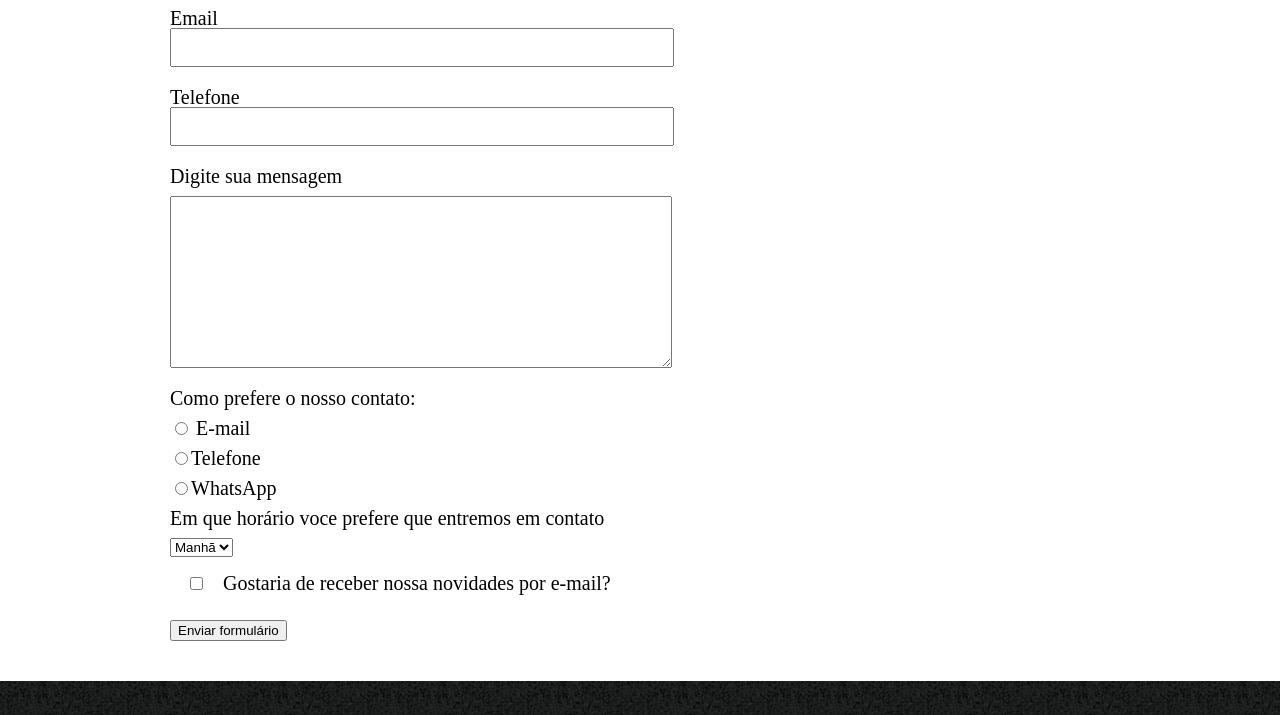
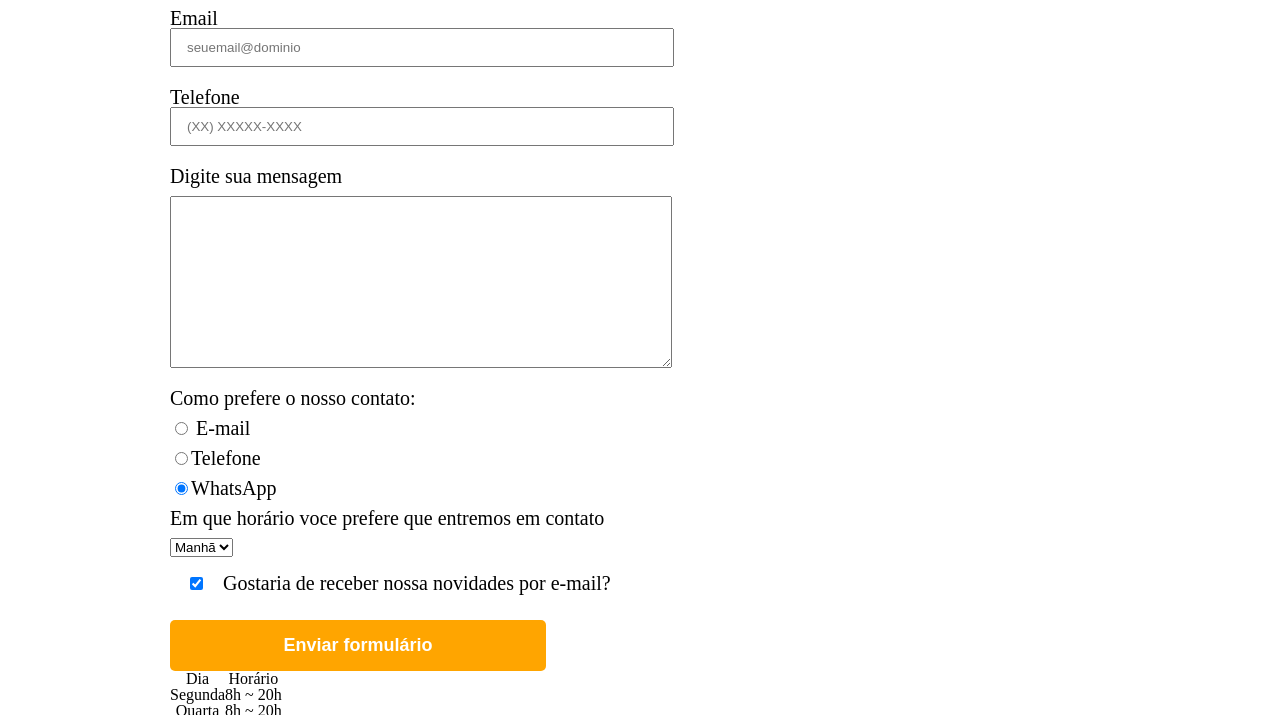
Before and after one commit to viniciushtgg/barbearia, a plain HTML site: page contato.html in a window 1280 px wide. Shown: the part 404-1119 px from the top of the page. Drawn offline with Linux system fonts and the light colour scheme.

Commit message:
Add files via upload

```diff
--- a/contato.html
+++ b/contato.html
@@ -25,13 +25,13 @@
     <main>
         <form>
             <label>Nome e sobrenome<input type="text" class="input-padrao" required></label>
-            <label>Email<input type=”email”  class="input-padrao" required></label>
-            <label>Telefone<input type=”tel”  class="input-padrao" required></label>
+            <label>Email<input type=”email” class="input-padrao" required placeholder="seuemail@dominio"></label>
+            <label>Telefone<input type=”tel” class="input-padrao" required placeholder="(XX) XXXXX-XXXX"></label>
 
             <label for="mensagem">Digite sua mensagem</label>
-            <textarea cols="70" rows="10" id="mensagem"  class="input-padrao" required></textarea>
+            <textarea cols="70" rows="10" id="mensagem" class="input-padrao" required></textarea>
 
-            <div>
+            <fieldset>
                 <label>Como prefere o nosso contato:</label>
                 <label for="radio-email"> <input type="radio" name="contato" value="email" id="radio-email">
                     E-mail</label>
@@ -39,22 +39,46 @@
                 <label for="radio-telefone"><input type="radio" name="contato" value="telefone"
                         id="radio-telefone">Telefone</label>
 
-                <label for="radio-whatsapp"><input type="radio" name="contato" value="whatsapp"
-                        id="radio-whatsapp">WhatsApp</label>
-            </div>
+                <label for="radio-whatsapp"><input type="radio" name="contato" value="whatsapp" id="radio-whatsapp"
+                        checked>WhatsApp</label>
+            </fieldset>
 
-            <div>
+            <fieldset>
                 <label>Em que horário voce prefere que entremos em contato</label>
                 <select>
                     <option>Manhã</option>
                     <option>Tarde</option>
                     <option>Noite</option>
                 </select>
-            </div>
+            </fieldset>
 
-            <label ><input type="checkbox" class="checkbox">Gostaria de receber nossa novidades por e-mail?</label>
+            <label><input type="checkbox" class="checkbox" checked>Gostaria de receber nossa novidades por
+                e-mail?</label>
 
-            <input type="submit" value="Enviar formulário">
+            <input class="enviar" type="submit" value="Enviar formulário">
+
+            <table>
+                <thead>
+                    <tr>
+                        <th>Dia</th>
+                        <th>Horário</th>
+                    </tr>
+                </thead>
+                <tbody>
+                    <tr>
+                        <th>Segunda</th>
+                        <th>8h ~ 20h</th>
+                    </tr>
+                    <tr>
+                        <th>Quarta</th>
+                        <th>8h ~ 20h</th>
+                    </tr>
+                    <tr>
+                        <th>Sexta</th>
+                        <th>8h ~ 20h</th>
+                    </tr>
+                </tbody>
+            </table>
         </form>
     </main>
     <footer>
--- a/style.css
+++ b/style.css
@@ -115,3 +115,21 @@ form label {
 .checkbox {
     margin: 20px;
 }
+
+.enviar {
+    width: 40%;
+    padding: 15px 0;
+    background: orange;
+    color: white;
+    font-weight: bold;
+    font-size: 18px;
+    border: none;
+    border-radius: 5px;
+    cursor: pointer;
+    transition: 1s;
+}
+
+.enviar:hover {
+    background: darkorange;
+    transform:scale(1.2);
+}
```
